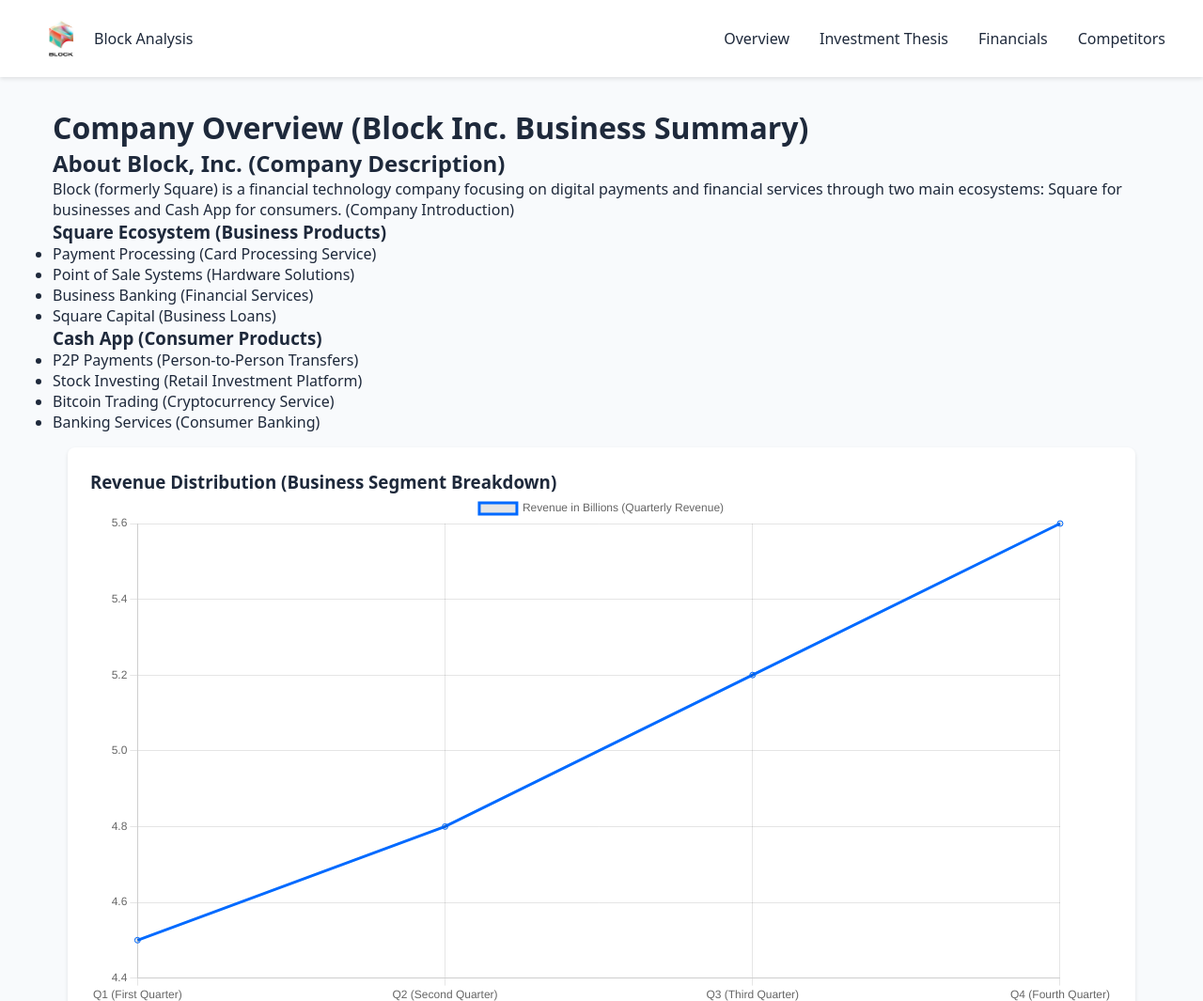
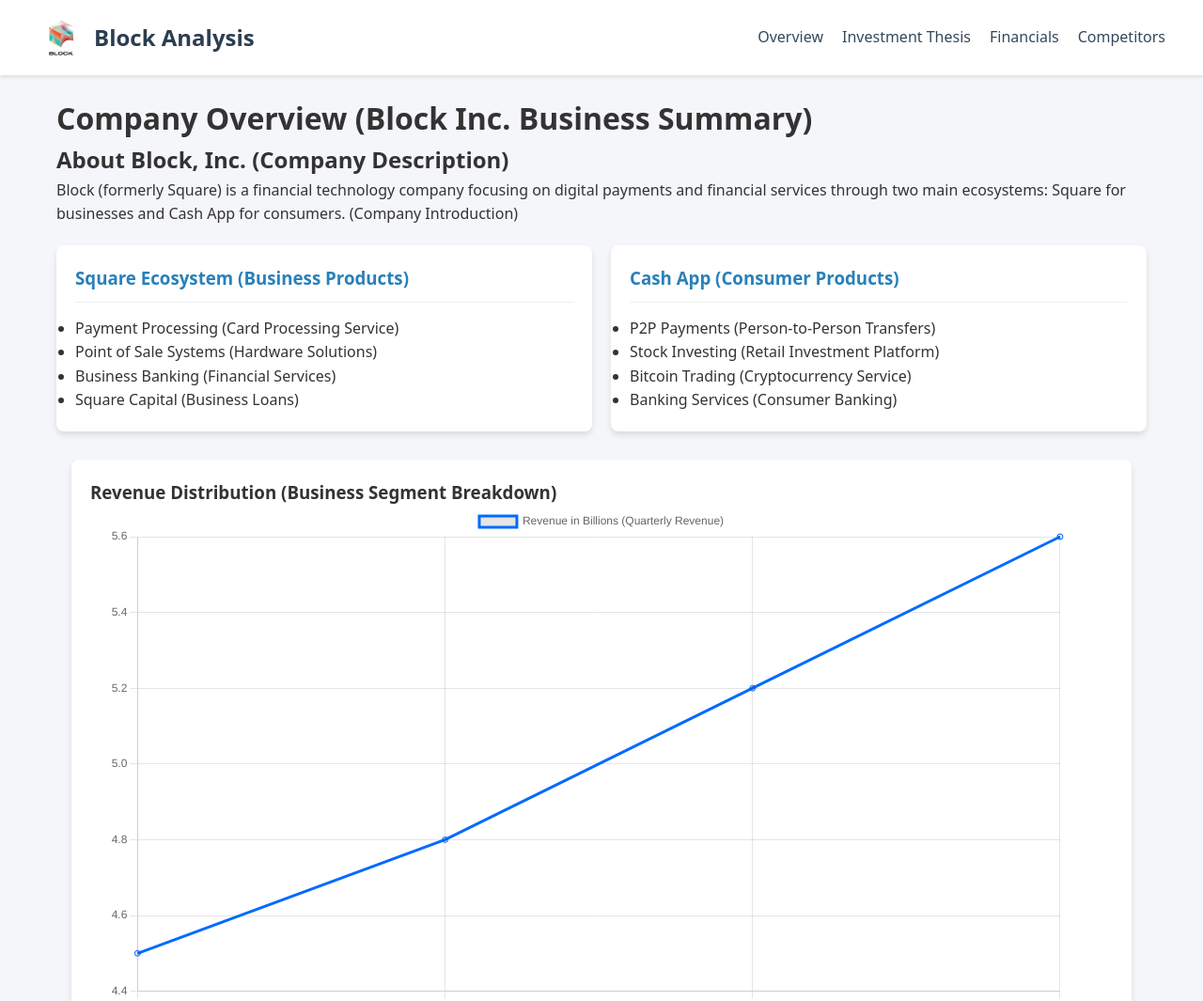
Before and after one commit to makrodis/block-pitch, a plain HTML site: page pages/overview.html in a window 1280 px wide. Shown: the top 1065 px of the page at 94% size. Drawn offline with nearby package versions, Linux system fonts and the light colour scheme.

Commit message:
format adjustments

```diff
--- a/pages/overview.html
+++ b/pages/overview.html
@@ -6,6 +6,97 @@
     <title>Block, Inc. - Overview</title>
     <link rel="stylesheet" href="../assets/styles.css">
     <script src="https://cdnjs.cloudflare.com/ajax/libs/Chart.js/3.7.0/chart.min.js"></script>
+    <style>
+        /* Additional Custom Styling */
+        body {
+            font-family: 'Arial', sans-serif;
+            line-height: 1.6;
+            background-color: #f4f6f9;
+            color: #333;
+        }
+
+        nav {
+            background-color: #ffffff;
+            box-shadow: 0 2px 4px rgba(0,0,0,0.1);
+            padding: 15px 0;
+        }
+
+        .nav-content {
+            max-width: 1200px;
+            margin: 0 auto;
+            display: flex;
+            justify-content: space-between;
+            align-items: center;
+        }
+
+        .logo a {
+            font-size: 1.5rem;
+            font-weight: bold;
+            color: #2c3e50;
+            text-decoration: none;
+        }
+
+        .nav-links {
+            display: flex;
+            gap: 20px;
+        }
+
+        .nav-links a {
+            color: #34495e;
+            text-decoration: none;
+            transition: color 0.3s ease;
+        }
+
+        .nav-links a:hover {
+            color: #3498db;
+        }
+
+        .page-content {
+            max-width: 1200px;
+            margin: 0 auto;
+            padding: 20px;
+        }
+
+        .overview-section h1 {
+            color: #2c3e50;
+            border-bottom: 2px solid #3498db;
+            padding-bottom: 10px;
+        }
+
+        .product-grid {
+            display: grid;
+            grid-template-columns: 1fr 1fr;
+            gap: 20px;
+            margin-top: 20px;
+        }
+
+        .product-card {
+            background-color: #ffffff;
+            border-radius: 8px;
+            box-shadow: 0 4px 6px rgba(0,0,0,0.1);
+            padding: 20px;
+            transition: transform 0.3s ease;
+        }
+
+        .product-card:hover {
+            transform: translateY(-5px);
+        }
+
+        .product-card h3 {
+            color: #2980b9;
+            margin-bottom: 15px;
+            border-bottom: 1px solid #ecf0f1;
+            padding-bottom: 10px;
+        }
+
+        .chart-container {
+            margin-top: 30px;
+            background-color: #ffffff;
+            border-radius: 8px;
+            box-shadow: 0 4px 6px rgba(0,0,0,0.1);
+            padding: 20px;
+        }
+    </style>
 </head>
 <body>
     <nav>
```
